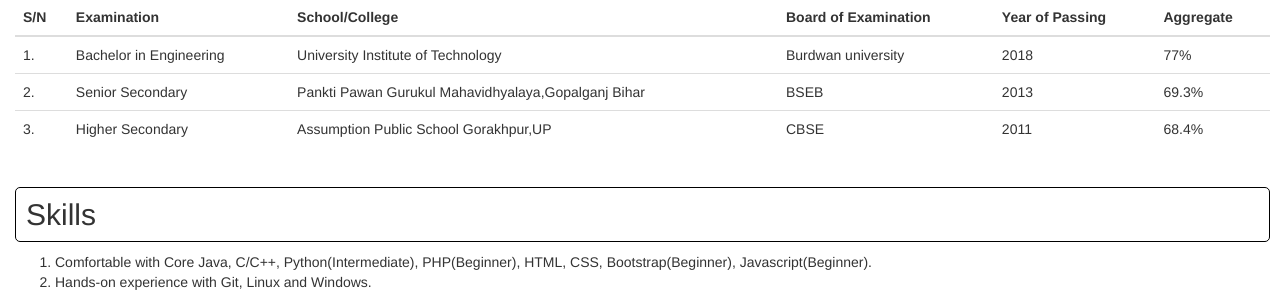
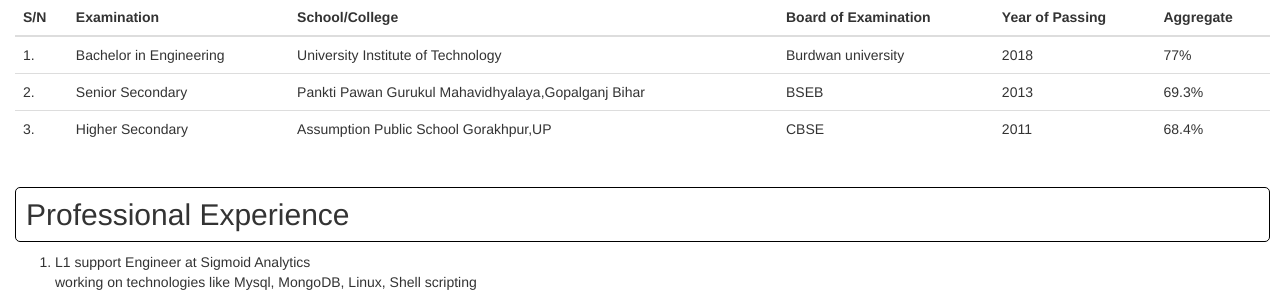
Before and after one commit to abhishek021/abhishek021.github.io, a plain HTML site: page mycv.html in a window 1280 px wide. Shown: the part 623-917 px from the top of the page. Drawn offline with nearby package versions, Linux system fonts and the light colour scheme.

Commit message:
Update mycv.html

```diff
--- a/mycv.html
+++ b/mycv.html
@@ -127,11 +127,16 @@
 		</tbody>
 	  </table>
 	 </div>
+		<h2><p class="outset wrap">Professional Experience</p></h2>
+				<ol>
+					<li>L1 support Engineer at Sigmoid Analytics<br>
+						working on technologies like Mysql, MongoDB, Linux, Shell scripting
+				</ol>
 		<h2><p class="outset wrap">Skills</p></h2>
 				<ol>
-					<li>Comfortable with Core Java, C/C++, Python(Intermediate), PHP(Beginner), HTML, CSS, Bootstrap(Beginner),
+					<li>Comfortable with Core Java, C/C++, Python(Intermediate), MySQL, MongoDB, PHP(Beginner), HTML, CSS, Bootstrap(Beginner),
 					Javascript(Beginner).
-					<li>Hands-on experience with Git, Linux and Windows.
+					<li>Hands-on experience with Shell Scripting, Git, Linux and Windows.
 					<li>Risk-taking, collaborative, self-motivated, fast and self learner.
 				</ol>
 			<h2><p class="outset wrap">Languages Known</p></h2>
```
